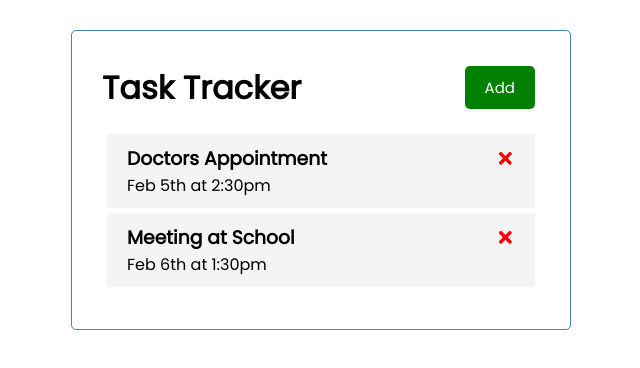
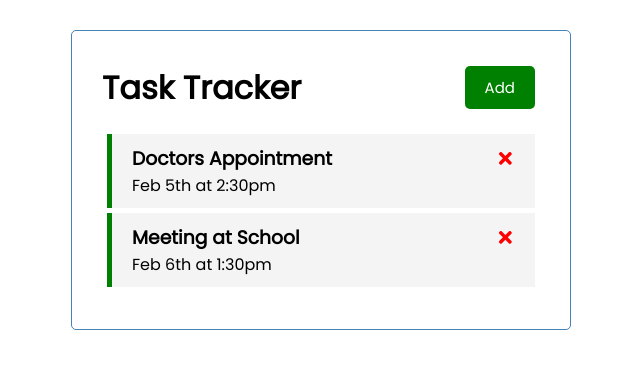
Before and after one commit to samon03/React-Crash-Course, a React (Create React App) app: page / in a window 1280 px wide. Shown: the top 368 px of the page, without its empty margins (319-959 px from the left). Built offline with nearby package versions, Linux system fonts and the light colour scheme.

Commit message:
toggle reminder

```diff
--- a/src/App.js
+++ b/src/App.js
@@ -27,12 +27,21 @@
     setTask(tasks.filter((task) => task.id !== id));
   }
 
+  const reminder = (id) => {
+    setTask(tasks.map((task) =>
+       task.id === id ? { ...task, reminder: !task.reminder } : task
+      )
+    )
+  }
+
 
   return (
     <div className="container">
        <Header title="Task Tracker"/>
        { tasks.length > 0 ?
-          <Tasks tasks={tasks}  onDelete={deleteTask} />
+          <Tasks tasks={tasks}
+            onDelete={deleteTask}
+            onToggle={reminder} />
           : "No task to show"
        }
     </div>
--- a/src/components/Task.js
+++ b/src/components/Task.js
@@ -3,11 +3,12 @@
 
 const Task = (props) => {
     return (
-        <div className="task">
+        <div className={`task ${props.task.reminder ? 'reminder' : ''}`}
+            onDoubleClick={() => props.onToggle(props.task.id)}>
            <h3>
                {props.task.text}
                <FaTimes style={{ color: 'red', cursor: 'pointer' }}
-               onClick={() => props.onDelete(props.task.id)}  />
+                 onClick={() => props.onDelete(props.task.id)}  />
            </h3>
            <p>{props.task.day}</p>
         </div>
--- a/src/components/Tasks.js
+++ b/src/components/Tasks.js
@@ -5,7 +5,9 @@
     return (
         <div>
           {props.tasks.map((task) => (
-              <Task key={task.id} task={task} onDelete={props.onDelete}/>
+              <Task key={task.id} task={task}
+                onDelete={props.onDelete}
+                onToggle={props.onToggle} />
           )) }
         </div>
     )
```
